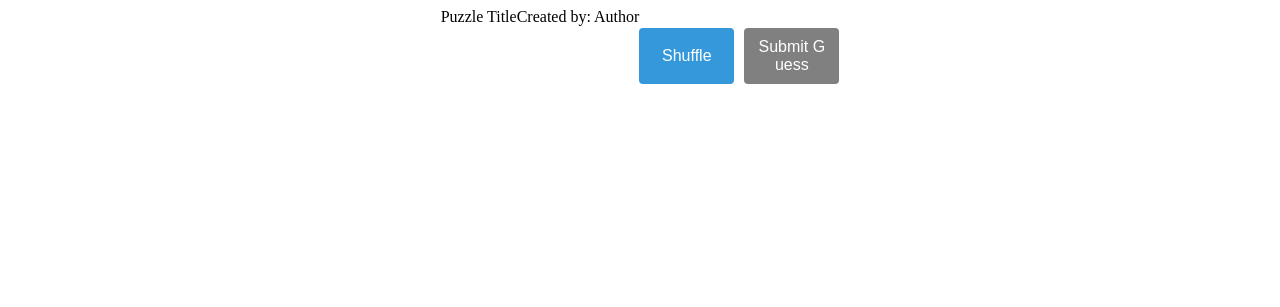
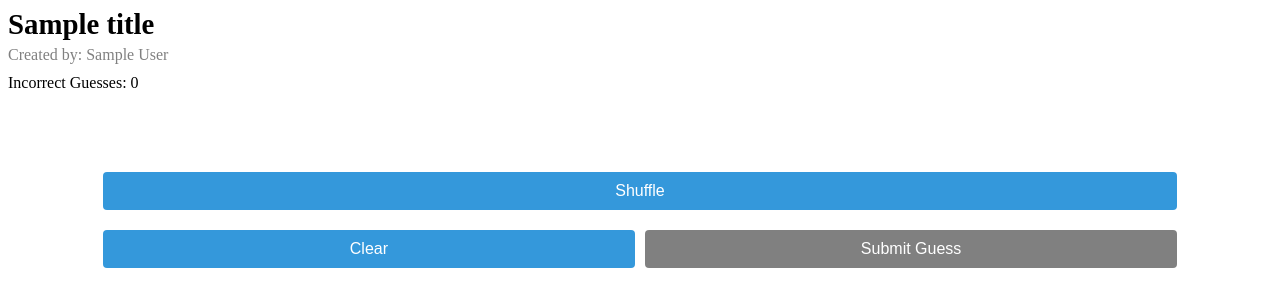
Before and after one commit to jdhuyck/Connections, a Flask app: template templates/play.html in a window 1280 px wide. Shown: the top 307 px of the page. Run offline with Flask 3, Linux system fonts and the light colour scheme; the template is opened without the code that fills it: most values are stand-ins (such as "Sample title", 1, 10 or a date in 2020).

Commit message:
Frontend updates and backend compatiblity to load play page

```diff
--- a/app.py
+++ b/app.py
@@ -65,50 +65,58 @@
         "purple": {"name": titles[3], "words": words[3]},
     }
 
+    # Constants
+    all_words = sum([list(cat["words"]) for cat in categories.values()], [])
+    random.shuffle(all_words)
+
+    # Variables
     player_guesses = {}
 
-    # Return puzzle data on GET request
-    if request.method == 'GET':
-        # Store player's guesses if not already present
-        if puzzle_id not in player_guesses:
-            player_guesses[puzzle_id] = set()
+    # # Return puzzle data on GET request
+    # if request.method == 'GET':
+    #     # Store player's guesses if not already present
+    #     if puzzle_id not in player_guesses:
+    #         player_guesses[puzzle_id] = set()
 
-        # Collect all words and shuffle
-        all_words = sum([list(cat["words"]) for cat in categories.values()], [])
-        random.shuffle(all_words)
+    #     # Collect all words and shuffle
+    #     all_words = sum([list(cat["words"]) for cat in categories.values()], [])
+    #     random.shuffle(all_words)
 
-        return jsonify({
-            "title": puzzle["title"],
-            "author": puzzle["creator"],
-            "words": all_words,
-            "categories": categories
-        })
+    #     return jsonify({
+    #         "title": puzzle["title"],
+    #         "author": puzzle["creator"],
+    #         "words": all_words,
+    #         "categories": categories
+    #     })
 
     # Handle guess submission on POST request
-    elif request.method == 'POST':
+    if request.method == 'POST':  # Handle guesses
         data = request.get_json()
-        selected_words = tuple(sorted(data.get("words")))  # Store sorted tuple to track guesses
+        selected_words = tuple(sorted(data.get("words", [])))
 
         if not selected_words or len(selected_words) != 4:
             return jsonify({"error": "Invalid guess"}), 400
 
-        # Check if the guess has already been made
+        if puzzle_id not in player_guesses:
+            player_guesses[puzzle_id] = set()
+
         if selected_words in player_guesses[puzzle_id]:
             return jsonify({"error": "Repeated guess"}), 400
 
-        player_guesses[puzzle_id].add(selected_words)  # Store guess
+        player_guesses[puzzle_id].add(selected_words)
 
         for color, category in categories.items():
             if set(selected_words) == category["words"]:
                 return jsonify({"correct": True, "category": {"name": category["name"], "color": color}})
 
-        # Check if the guess is "one away" (3 correct, 1 wrong)
         for color, category in categories.items():
             if len(set(selected_words) & category["words"]) == 3:
                 return jsonify({"correct": False, "one_away": True})
 
         return jsonify({"correct": False, "one_away": False})
 
+    return render_template("play.html", puzzle_id=puzzle_id, title=puzzle["title"], author=puzzle["creator"], words=all_words)
+
 if __name__ == "__main__":
     init_db()
     app.run(debug=True)
--- a/static/styles.css
+++ b/static/styles.css
@@ -11,9 +11,19 @@
     flex-wrap: wrap;
     justify-content: center;
 }
+.title {
+    font-size: 1.8rem;
+    font-weight: bold;
+    margin-bottom: 5px;
+}
 .author {
     font-size: 1rem;
-    margin-bottom: 20px
+    margin-bottom: 10px;
+    color: gray;
+}
+.guess-counter {
+    font-size: 1rem;
+    margin-bottom: 20px;
 }
 .content {
     position: relative;
@@ -85,11 +95,11 @@
     order: 2;                       /* NEW, Spec - Opera 12.1, Firefox 20+ */
 }
 .grid-item {
+    aspect-ratio: 5/2;
+    max-width: 25rem;
     display:flex;
     background:#efefe6;
     border-radius:6px;
-    width: 8rem;
-    height: 4rem;
     padding: 10px;
     text-align: center;
     display: flex;
@@ -98,7 +108,30 @@
     word-wrap: break-word;
     overflow-wrap: break-word;
     white-space: normal;
-    font-size: 1rem;
+    font-size: 1.4vw;
+    font-family: "text",Helvetica,system-ui,-apple-system,BlinkMacSystemFont,sans-serif;
+}
+.grid-item:hover {
+    transform: scale(1.05);
+    background: #d3d3d3;
+}
+.grid-item:active {
+    transform: scale(0.95);
+}
+.grid-item.selected {
+    background: lightslategray;
+    transform: scale(1.05)
+}
+.grid-container {
+    display: grid;
+    grid-template-columns: repeat(4, 1fr);
+    grid-gap: 10px;
+    width: 100%;
+    max-width: 85%;
+    margin: auto;
+    padding: 20px;
+    box-sizing: border-box;
+    position: center;
 }
 .category-row {
     grid-column: span 4;
@@ -164,7 +197,25 @@
 .button-container {
     margin-top: 20px;
     display: flex;
+    flex-direction: column;
+    align-items: center;
     gap: 10px;
+    width: 100%;
+}
+.shuffle-button {
+    width: 100%;
+    max-width: 85%;
+    padding: 10px;
+    font-size: 1rem;
+    cursor: pointer;
+    margin-bottom: 10px;
+}
+.button-row {
+    display: flex;
+    justify-content: center;
+    gap: 10px;
+    width: 100%;
+    max-width: 85%;
 }
 button {
     display: block;
@@ -176,9 +227,13 @@
     border-radius: 4px;
     font-size: 16px;
     cursor: pointer;
+    transition: transform 0.1s ease;
 }
 button:hover {
     background-color: #2980b9;
+}
+button:active {
+    transform: scale(0.95);
 }
 button:disabled {
     background: gray;
@@ -196,3 +251,8 @@
         flex-direction: column;
     }
 }
+@media (max-width: 1000px) {
+    .grid-container {
+        max-width: 85%;
+    }
+}
--- a/templates/play.html
+++ b/templates/play.html
@@ -8,29 +8,30 @@
     <link rel="stylesheet", type="text/css" href="../static/styles.css">
 </head>
 <body>
+    <div class="title">{{ title }}</div>
+    <div class="author">Created by: {{ author }}</div>
+    <div class="guess-counter" id="guess-counter">Incorrect Guesses: 0</div>
     <div class="container">
-        <div class="title" id="puzzle-title">Puzzle Title</div>
-        <div class="author" id="puzzle-author">Created by: Author</div>
-        <div class="grid-container" id="grid"></div>
+        <div class="grid-container" id="grid">
+            {% for word in words %}
+                <div class="grid-item" onclick="toggleSelection(this)">{{ word }}</div>
+            {% endfor %}
+        </div>
+    </div>
     <div class="button-container">
-            <button id="shuffle-button">Shuffle</button>
+        <button class="shuffle-button" id="shuffle-button" onclick="shuffleGrid()">Shuffle</button>
+        <div class="button-row">
+            <button id="clear-button">Clear</button>
             <button id="submit-button" disabled>Submit Guess</button>
         </div>
+    </div>
     <p id="feedback"></p>
-    </div>
+
     <script>
-        let words = [];
+        let words = {{ words | tojson }};
         let selectedTiles = [];
-        let puzzleId = new URLSearchParams(window.location.search).get("id");
-
-        async function fetchPuzzle() {
-            let response = await fetch(`/play/${puzzleId}`);
-            let data = await response.json();
-            document.getElementById("puzzle-title").textContent = data.title;
-            document.getElementById("puzzle-author").textContent = "Created by: " + data.creator;
-            words = data.words;
-            renderGrid();
-        }
+        let solvedCategories = [];
+        let incorrectGuesses = 0;
 
         function shuffleArray(array) {
             for (let i = array.length - 1; i > 0; i--) {
@@ -42,13 +43,23 @@
         function renderGrid() {
             const grid = document.getElementById("grid");
             grid.innerHTML = "";
+
+            solvedCategories.forEach(category => {
+                const categoryDiv = document.createElement("div");
+                categoryDiv.className = `category-box ${category.color}`;
+                categoryDiv.textContent = category.name;
+                grid.appendChild(categoryDiv);
+            });
+
             words.forEach((word, index) => {
+                if (!solvedCategories.some(cat => cat.words.includes(word))) {
                     const div = document.createElement("div");
                     div.className = "grid-item";
                     div.textContent = word;
                     div.dataset.index = index;
                     div.onclick = () => toggleSelection(div);
                     grid.appendChild(div);
+                }
             });
         }
 
@@ -64,24 +75,42 @@
             document.getElementById("submit-button").disabled = selectedTiles.length !== 4;
         }
 
-        async function submitGuess() {
-            let selectedWords = selectedTiles.map(i => words[i]);
-            let response = await fetch(`/play?id=${puzzleId}`, {
+        function submitGuess() {
+            if (selectedTiles.length !== 4) return;
+
+            const selectedWords = selectedTiles.map(index => words[index]);
+
+            fetch(window.location.pathname, {
                 method: "POST",
                 headers: { "Content-Type": "application/json" },
                 body: JSON.stringify({ words: selectedWords })
-            });
-            let result = await response.json();
-
-            if (result.error) {
-                alert(result.error);
-            } else if (result.correct) {
-                alert(`Correct! Category: ${result.category.name}`);
-            } else if (result.one_away) {
-                alert("You're one away from a correct answer!");
+            })
+            .then(response => response.json())
+            .then(data => {
+                if (data.error) {
+                    alert(data.error);
+                } else if (data.correct) {
+                    alert(`Correct! Category: ${data.category.name}`);
+                    solvedCategories.push({ name: data.category.name, color: data.category.color, words: selectedWords });
+                    words = words.filter(word => !selectedWords.includes(word));
+                } else if (data.one_away) {
+                    alert("You're one word away!");
                 } else {
                     alert("Incorrect guess.");
+                    incorrectGuesses++;
+                    document.getElementById("guess-counter").textContent = `Incorrect Guesses: ${incorrectGuesses}`;
                 }
+                selectedTiles = [];
+                renderGrid();
+                document.getElementById("submit-button").disabled = true;
+            })
+            .catch(error => console.error("Error:", error));
+        }
+
+        function clearSelection() {
+            selectedTiles = [];
+            renderGrid();
+            document.getElementById("submit-button").disabled = true;
         }
 
         document.getElementById("shuffle-button").addEventListener("click", () => {
@@ -89,7 +118,11 @@
             renderGrid();
         });
 
-        fetchPuzzle();
+        document.getElementById("submit-button").addEventListener("click", submitGuess);
+        document.getElementById("clear-button").addEventListener("click", clearSelection);
+
+        shuffleArray(words);
+        renderGrid();
     </script>
 </body>
 </html>
```
Lines whose indentation alone changed are shown as unchanged.
